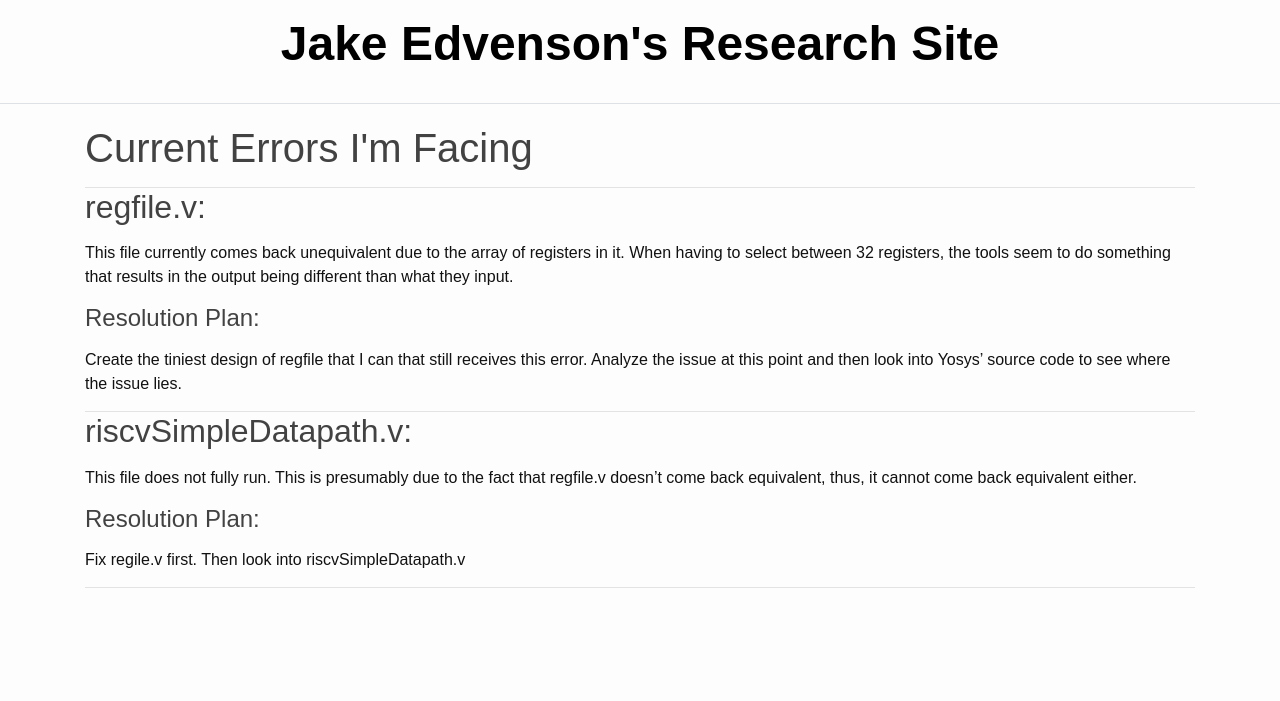
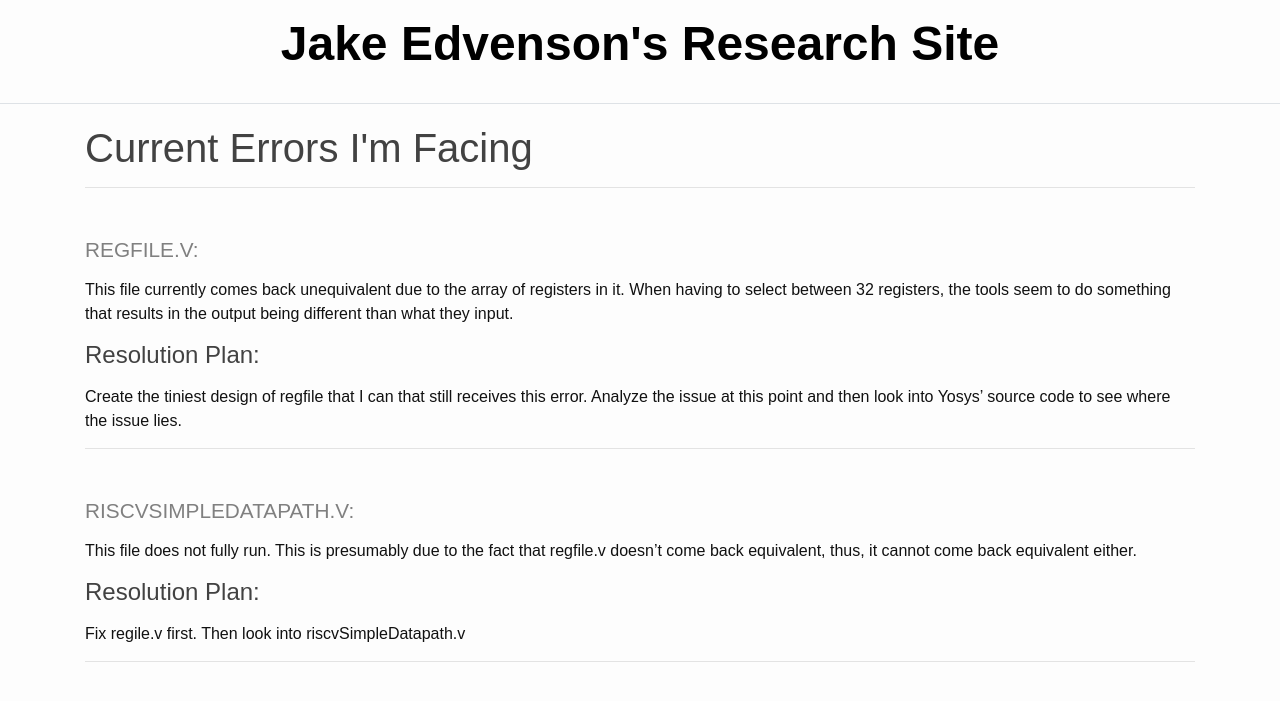
Before and after one commit to JakeEdvenson/JakeEdvenson.github.io, a Jekyll site: the page built from _pages/errors.md, in a window 1280 px wide. Shown: the top 701 px of the page. Built offline with Jekyll 4.4.1, drawn with Linux system fonts in a browser that asks for light colours.

```diff
--- a/_pages/errors.md
+++ b/_pages/errors.md
@@ -5,7 +5,7 @@ title: Current Errors I'm Facing
 
 ------
 
-## regfile.v:
+### regfile.v:
 This file currently comes back unequivalent due to the array of registers in it. When having to select between 32 registers, the tools seem to do something that results in the output being different than what they input.
 
 #### Resolution Plan:
@@ -13,7 +13,7 @@ Create the tiniest design of regfile that I can that still receives this error.
 
 ------
 
-## riscvSimpleDatapath.v:
+### riscvSimpleDatapath.v:
 This file does not fully run. This is presumably due to the fact that regfile.v doesn't come back equivalent, thus, it cannot come back equivalent either.
 
 #### Resolution Plan:
```
